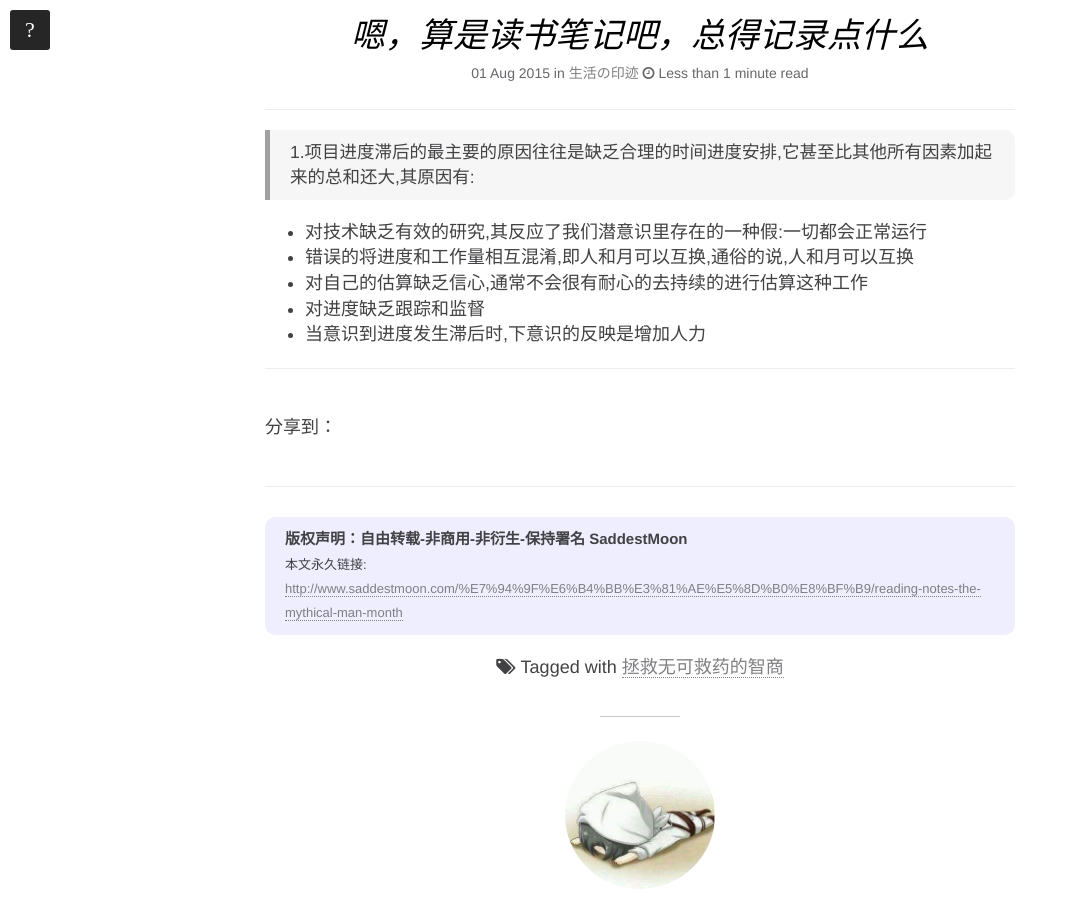
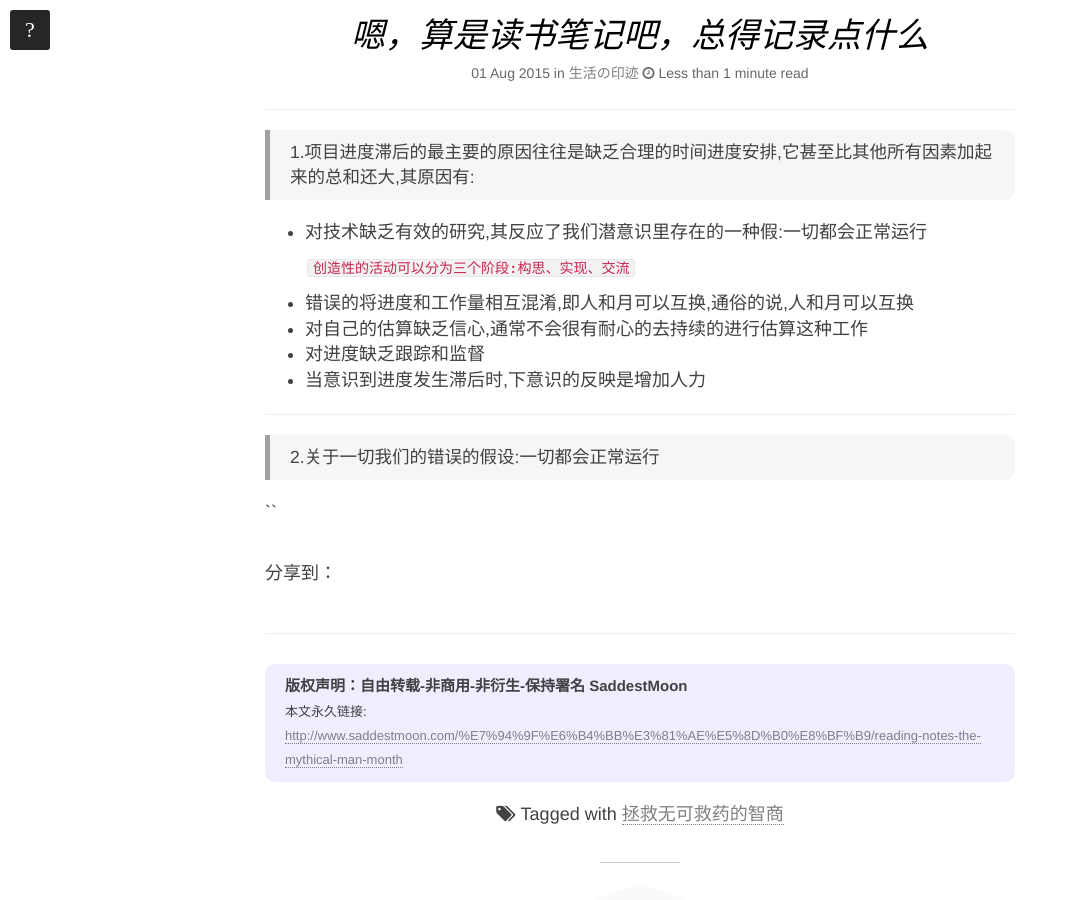
Before and after one commit to SaddestMoon/SaddestMoon.github.io, a Jekyll site: the page built from _posts/2015-08-01-reading-notes-the-mythical-man-month.md, in a window 1280 px wide and 900 px high, scrolled down 768 px. Shown: the whole window, without its empty margins (0-1068 px from the left). Built offline with Jekyll 4.4.1, drawn with Linux system fonts in a browser that asks for light colours; nearby versions of some CDN libraries; some web fonts are replaced; comment, search, counter and statistics services are not loaded; a style sheet for code colours, icons or effects is not loaded.

Commit message:
日常-内容更新

```diff
--- a/_posts/2015-08-01-reading-notes-the-mythical-man-month.md
+++ b/_posts/2015-08-01-reading-notes-the-mythical-man-month.md
@@ -14,9 +14,16 @@ share: true
 >  1.项目进度滞后的最主要的原因往往是缺乏合理的时间进度安排,它甚至比其他所有因素加起来的总和还大,其原因有:
 
 * 对技术缺乏有效的研究,其反应了我们潜意识里存在的一种假:一切都会正常运行
+
+    `创造性的活动可以分为三个阶段:构思、实现、交流`
+
 * 错误的将进度和工作量相互混淆,即人和月可以互换,通俗的说,人和月可以互换
 * 对自己的估算缺乏信心,通常不会很有耐心的去持续的进行估算这种工作
 * 对进度缺乏跟踪和监督
 * 当意识到进度发生滞后时,下意识的反映是增加人力
 
 -------------------------------------------------------
+
+>  2.关于一切我们的错误的假设:一切都会正常运行
+
+   ``
```
